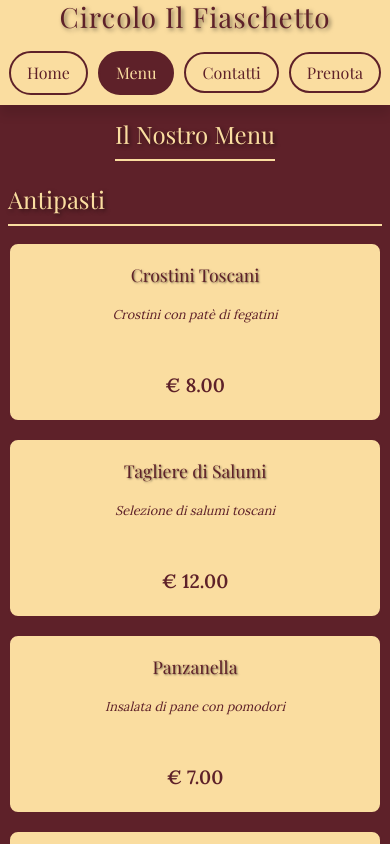
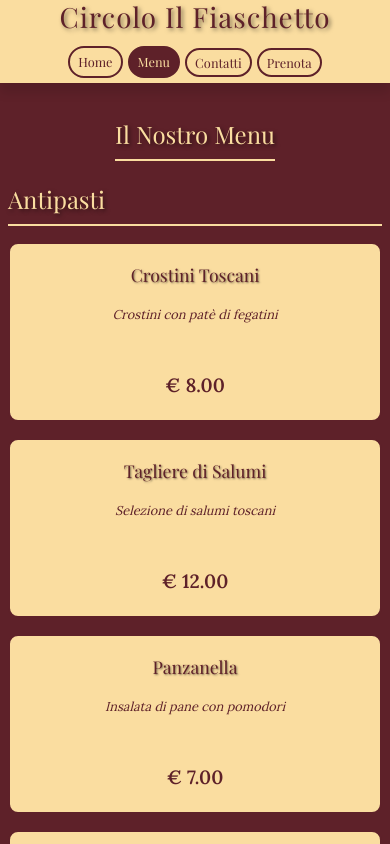
Before and after one commit to MattiaNatella/osteria_il_fiaschetto, a React (Vite) app: page /menu in a window 390 px wide. Shown: the top 844 px of the page. Built offline with nearby package versions, Linux system fonts and the light colour scheme.

Commit message:
feat: Update Header styles for improved layout and responsiveness; enhance hero section design

```diff
--- a/src/components/Header.jsx
+++ b/src/components/Header.jsx
@@ -5,7 +5,7 @@ const Header = () => {
     return (
         <>
 
-            <div id="header-top" className='container p-0 h-100 d-flex justify-content-between align-items-center'>
+            <div id="header-top" className='container p-0  d-flex justify-content-between align-items-center'>
 
                 <div className='logo-nome'>
                     <h1>Circolo Il Fiaschetto</h1>
--- a/src/index.css
+++ b/src/index.css
@@ -241,86 +241,6 @@ h3 {
     color: #FADDA0;
 }
 
-/* Responsive footer adjustments */
-@media (max-width: 768px) {
-    .site-footer {
-        text-align: center;
-    }
-
-    .social-links {
-        justify-content: center;
-    }
-}
-
-/* Responsive Styles */
-@media (max-width: 768px) {
-    main {
-        margin-top: 50px;
-    }
-
-    header {
-        height: auto;
-    }
-
-    #header-top {
-        display: inline-block;
-    }
-
-    .logo-nome {
-        font-size: 1.2rem;
-    }
-
-    #header-top {
-        flex-direction: column;
-        height: auto;
-        padding: 10px;
-    }
-
-    #header-top ul {
-        gap: 10px;
-        padding-top: 10px;
-        padding-bottom: 10px;
-
-    }
-
-    .menu-card {
-        height: auto;
-        min-height: 180px;
-    }
-
-    .menu-title {
-        font-size: 1.5rem;
-    }
-
-    .menu-card h3 {
-        font-size: 1.1rem;
-        height: auto;
-    }
-
-    .menu-card .description {
-        font-size: 0.8rem;
-        -webkit-line-clamp: 2;
-    }
-
-    .card-header {
-        font-size: 1.5rem;
-    }
-
-    .card-text {
-        font-size: 1rem;
-    }
-}
-
-@media (max-width: 576px) {
-    .container {
-        padding: 10px;
-    }
-
-    .menu-section {
-        margin-bottom: 2rem;
-    }
-}
-
 /* Hero Image Styles */
 .hero-image {
     margin-left: auto;
@@ -385,7 +305,98 @@ h3 {
     text-shadow: 1px 1px 2px rgba(0, 0, 0, 0.5);
 }
 
+/* Update header styles */
+#header-top {
+    display: flex;
+    align-items: center;
+    justify-content: space-between;
+    padding: 0 15px;
+    flex-wrap: wrap;
+}
+
+#header-top ul {
+    display: flex;
+    gap: 15px;
+    list-style: none;
+    flex-wrap: wrap;
+    justify-content: center;
+}
+
+/* Update the media queries */
 @media (max-width: 768px) {
+    .container {
+        padding: 10px;
+    }
+
+    .menu-section {
+        margin-bottom: 2rem;
+    }
+
+    main {
+        margin-top: 50px;
+    }
+
+    header {
+        height: auto;
+    }
+
+    .site-footer {
+        text-align: center;
+    }
+
+    .social-links {
+        justify-content: center;
+    }
+
+    #header-top {
+        display: inline-block;
+    }
+
+    .logo-nome {
+        font-size: 1.2rem;
+    }
+
+    #header-top {
+        flex-direction: column;
+        height: auto;
+        padding: 10px;
+        justify-content: center;
+    }
+
+    #header-top ul {
+        gap: 10px;
+        padding-top: 10px;
+        padding-bottom: 10px;
+
+    }
+
+    .menu-card {
+        height: auto;
+        min-height: 180px;
+    }
+
+    .menu-title {
+        font-size: 1.5rem;
+    }
+
+    .menu-card h3 {
+        font-size: 1.1rem;
+        height: auto;
+    }
+
+    .menu-card .description {
+        font-size: 0.8rem;
+        -webkit-line-clamp: 2;
+    }
+
+    .card-header {
+        font-size: 1.5rem;
+    }
+
+    .card-text {
+        font-size: 1rem;
+    }
+
     .hero-section {
         height: 400px;
         width: 95%;
@@ -402,4 +413,104 @@ h3 {
     .hero-content p {
         font-size: 1rem;
     }
+
+    #header-top {
+        width: 100%;
+        flex-direction: column;
+        padding: 10px 5px;
+    }
+
+    #header-top ul {
+        width: 100%;
+        justify-content: center;
+        padding: 5px 0;
+    }
+
+    #header-top a {
+        font-size: 0.9rem;
+        padding: 6px 12px;
+    }
 }
+
+@media (max-width: 480px) {
+    .logo-nome {
+        font-size: 1rem;
+        padding: 0 5px;
+        text-align: center;
+    }
+
+    #header-top {
+        padding: 5px;
+    }
+
+    #header-top ul {
+        gap: 5px;
+    }
+
+    #header-top a {
+        font-size: 0.8rem;
+        padding: 4px 8px;
+        white-space: nowrap;
+    }
+
+    header {
+        min-height: 60px;
+        height: auto;
+    }
+}
+
+@media (min-width: 769px) {
+
+    header {
+        height: auto;
+        padding: 6px
+    }
+
+    main {
+        margin-top: 60px;
+    }
+
+    #header-top {
+        flex-direction: column;
+    }
+
+    #header-top a {
+        font-size: 1rem;
+        padding: 8px 16px;
+    }
+
+    .logo-nome {
+        font-size: 1.8rem;
+    }
+}
+
+@media (min-width: 992px) {
+    #header-top {
+        padding: 0 30px;
+    }
+
+    #header-top ul {
+        gap: 25px;
+    }
+
+    #header-top a {
+        font-size: 1.1rem;
+        padding: 10px 20px;
+    }
+}
+
+@media (min-width: 1200px) {
+    #header-top {
+        padding: 0 40px;
+        max-width: 1400px;
+        margin: 0 auto;
+    }
+
+    #header-top ul {
+        gap: 30px;
+    }
+
+    #header-top a {
+        font-size: 1.2rem;
+    }
+}
```
